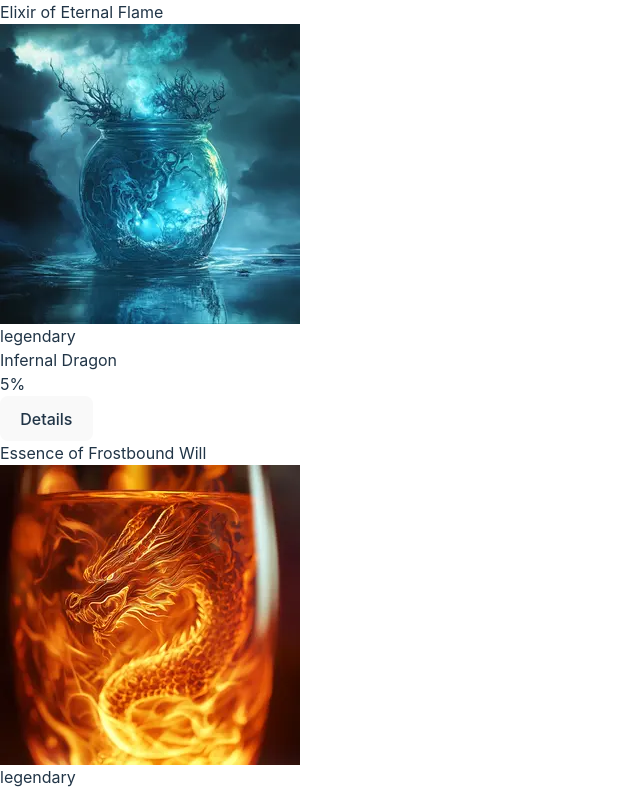
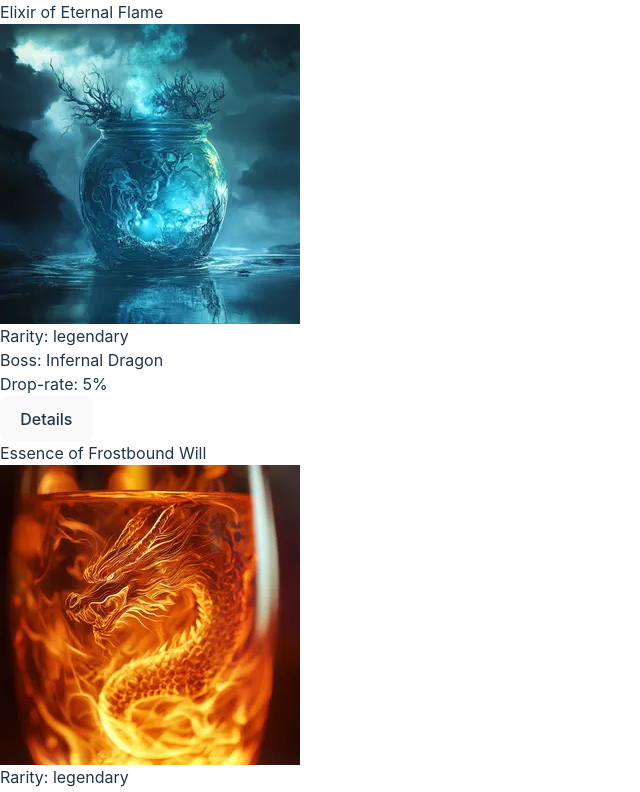
Before and after one commit to ArianFrutoss/arian-frutos-intcli2425, a React (Vite) app: page / in a window 1280 px wide. Shown: the top 792 px of the page, without its empty margins (0-640 px from the left). Built offline with nearby package versions, Linux system fonts and the light colour scheme.

Commit message:
UPDATE - the styles

```diff
--- a/src/App.tsx
+++ b/src/App.tsx
@@ -48,7 +48,7 @@ function App() {
       }
       <div className="w-screen h-screen">
         <PotionList openModal={openModal} potionsArray={activePotions} />
-        <div className="flex justify-around h-[10%] absolute bottom-[5%] w-full">
+        <div className="flex justify-around h-[10%] absolute bottom-[0%] w-full">
           <LevelFilter sliderValue={+sliderValue} setSliderCont={setSliderValue} />
           <RarityFilter setRarityValue={setRarityValue} />
           <EffectFilter setEffectValue={setEffectValue} />
--- a/src/components/PotionList.tsx
+++ b/src/components/PotionList.tsx
@@ -9,15 +9,17 @@ interface Props {
 const PotionList: React.FC<Props> = ({ openModal, potionsArray }) => {
   return (
     <>
-      <div className="w-[100%] bg-gray-950 bg-opacity-50 p-[2%] flex flex-wrap">
+      <div className="p-[2%] flex flex-wrap">
         {potionsArray.map((potion, i) => (
-          <div key={i} className="bg-black w-[20%] p-[2%]">
-            <p>{potion.name}</p>
-            <img className="w-[60%]" src={`../../../public/imgs/${potion.image}`} alt={potion.id} />
-            <p>{potion.rarity}</p>
-            <p>{potion.meta.availability.drop_rate.boss}</p>
-            <p>{potion.meta.availability.drop_rate.chance}</p>
-            <button onClick={() => { openModal(potion) }}>Details</button>
+          <div key={i} className="w-[18%] bg-gray-950 bg-opacity-50 m-[1%] text-center p-[1%]">
+            <p className="text-yellow-600 text-xl p-[2%]">{potion.name}</p>
+            <div className="flex justify-center place-content-center p-[1%]">
+              <img className="w-[50%]" src={`../../../public/imgs/${potion.image}`} alt={potion.id} />
+            </div>
+            <p>{`Rarity: ${potion.rarity}`}</p>
+            <p>{`Boss: ${potion.meta.availability.drop_rate.boss}`}</p>
+            <p>{`Drop-rate: ${potion.meta.availability.drop_rate.chance}`}</p>
+            <button className="float-right" onClick={() => { openModal(potion) }}>Details</button>
           </div>
         ))}
       </div>
--- a/src/components/PotionModal.tsx
+++ b/src/components/PotionModal.tsx
@@ -1,6 +1,5 @@
 import React from "react";
 import { Potion } from "../types/Potion";
-import { Effects } from "../types/Effects";
 
 interface Props {
     closeModal: () => void;
```
